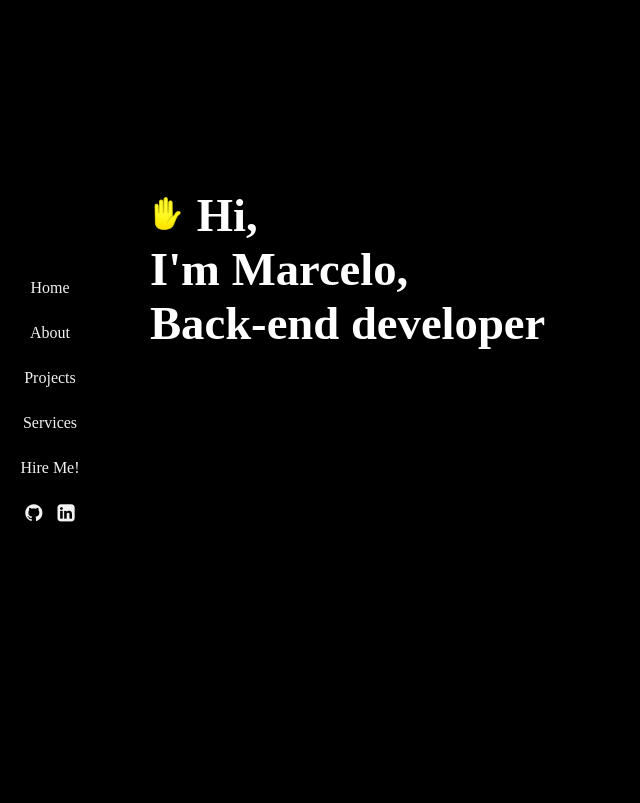
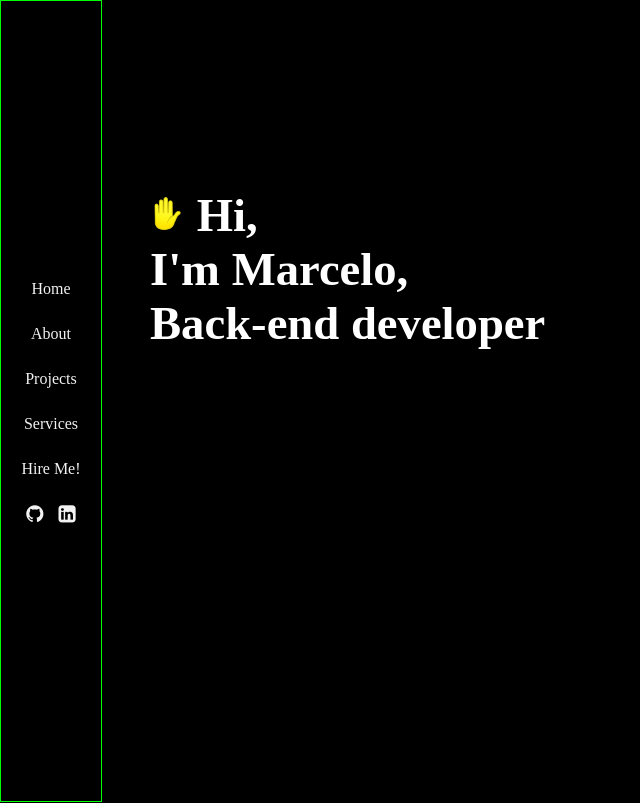
Before and after one commit to ma-xlo/ma-xlo.github.io, a plain HTML site: page index.html in a window 1280 px wide. Shown: the top 803 px of the page, without its empty margins (0-640 px from the left). Drawn offline with Linux system fonts and the light colour scheme.

Commit message:
another test

```diff
--- a/css/style.css
+++ b/css/style.css
@@ -21,7 +21,7 @@ nav {
     background-color: rgb(0, 0, 0);
     position: fixed;
     z-index: 1;
-    /* border: 1px solid rgb(0, 255, 4); */
+    border: 1px solid rgb(0, 255, 4);
     height: 100%;
     width: 100px;
 }
```
